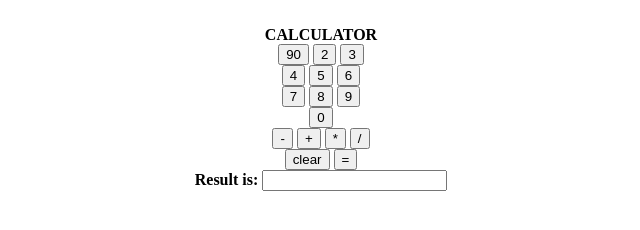
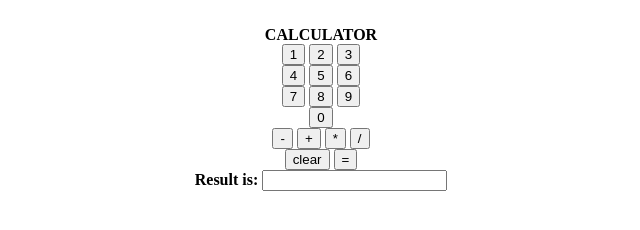
Before and after one commit to niya-varghese/calc, a plain HTML site: page index.html in a window 1280 px wide. Shown: the full height of the page, 319-959 px from the left. Drawn offline with Linux system fonts and the light colour scheme.

Commit message:
Update index.html

```diff
--- a/index.html
+++ b/index.html
@@ -7,7 +7,7 @@
 </br>
 <center><b> CALCULATOR</b>
 </br>
-<input type="button" value="90" onClick="document.calculator.ans.value+='1'">
+<input type="button" value="1" onClick="document.calculator.ans.value+='1'">
 <input type="button" value="2" onClick="document.calculator.ans.value+='2'">
 <input type="button" value="3" onClick="document.calculator.ans.value+='3'">
 </br>
```
